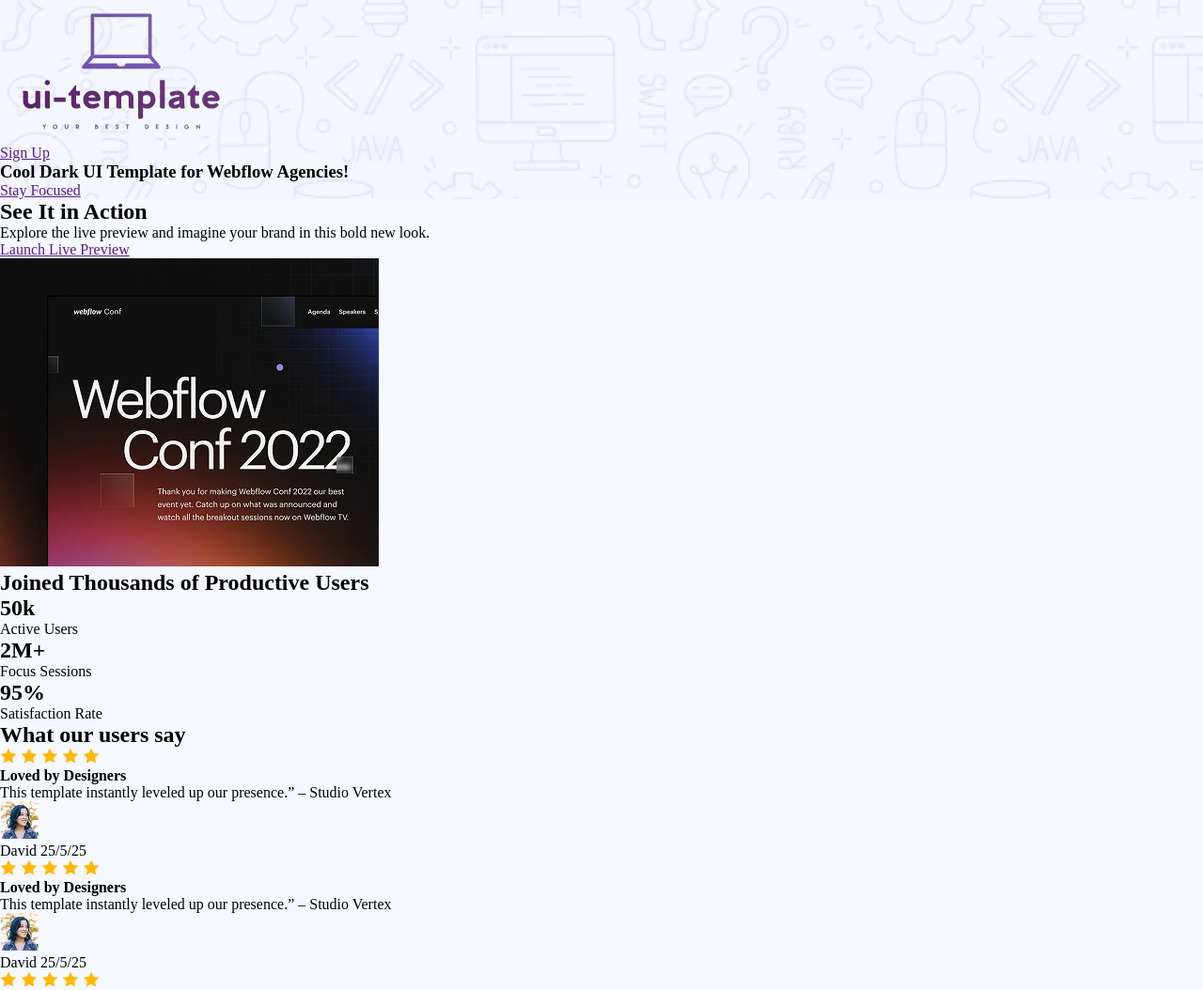
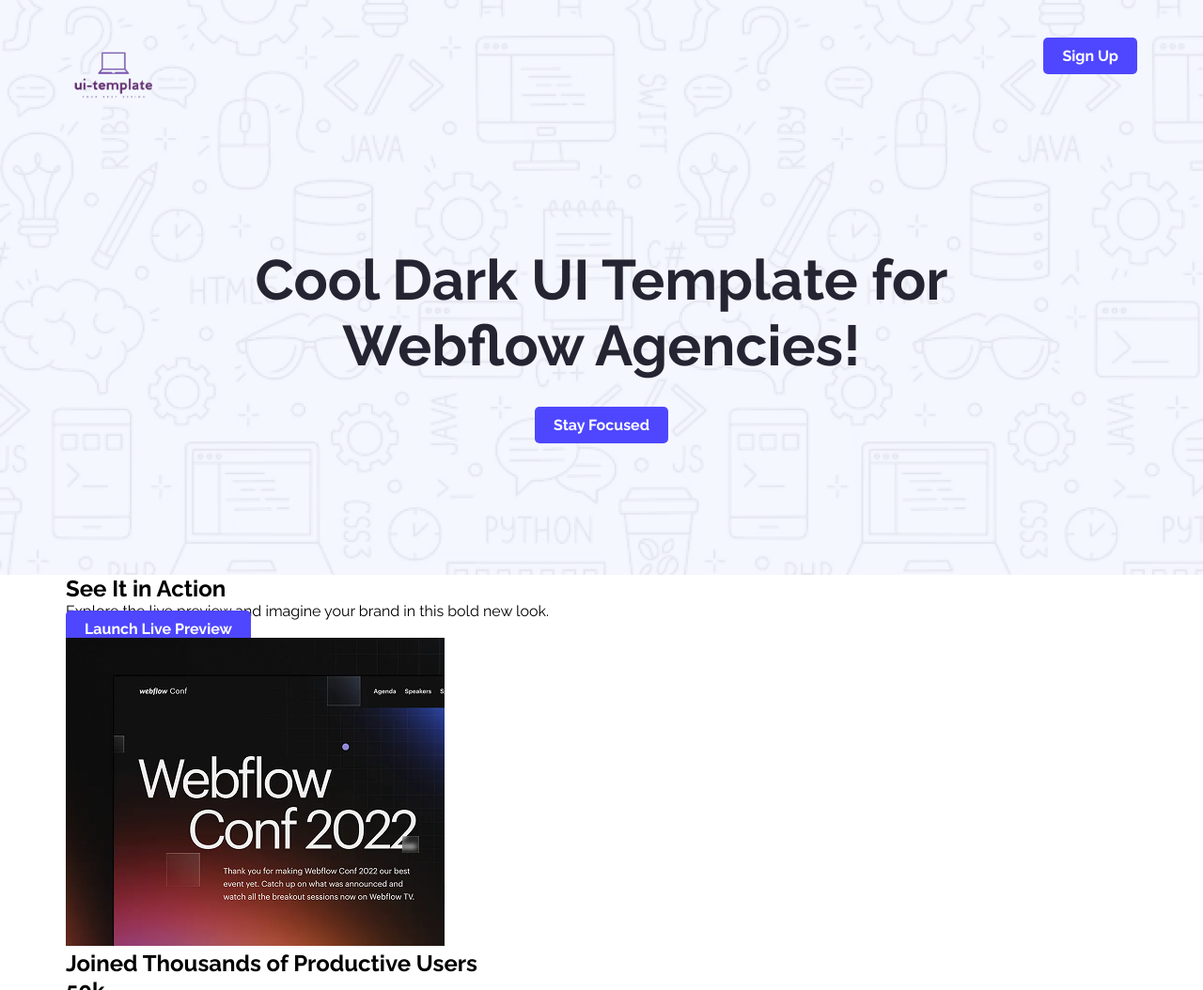
Before and after one commit to abdulmomin748/ui-template-01, a plain HTML site: page index.html in a window 1280 px wide. Shown: the top 1054 px of the page at 94% size. Drawn offline with Linux system fonts and the light colour scheme.

Commit message:
header banner section design complete

```diff
--- a/index.html
+++ b/index.html
@@ -7,7 +7,7 @@
     <link rel="stylesheet" href="style.css">
 </head>
 <body>
-    <section class="top-cntlr" style="background-image: url(assets/Hero-bg.png);">
+        <section class="top-cntlr" style="background-image: url(assets/Hero-bg.png);">
         <header>
             <div class="logo">
                 <a href="">
@@ -20,12 +20,12 @@
         </header>
         <section class="banner-sec">
             <div class="banner-cntlr">
-                <h1>Cool Dark UI Template for Webflow Agencies!</h1>
+                <h1>Cool Dark UI Template for<br> Webflow Agencies!</h1>
                 <a href="" class="cmn-btn">Stay Focused</a>
             </div>
         </section>
     </section>
-    <seciton class="action-sec">
+    <section class="action-sec">
         <div class="action-sec-cntlr">
             <div class="action-left">
                 <h2>See It in Action</h2>
@@ -36,7 +36,7 @@
                 <img src="assets/wc-mini.png" alt="">
             </div>
         </div>
-    </seciton>
+    </section>
     <section class="productive-sec">
         <h2 class="pro-sec-title">Joined Thousands of Productive Users</h2>
         <div class="productiv-sec-cntlr">
--- a/style.css
+++ b/style.css
@@ -3,7 +3,54 @@
     margin: 0;
     padding: 0;
     box-sizing: border-box;
+    text-decoration: none;
 }
 body{
-    background:  rgb(245, 248, 255);
+    font-family: "Raleway", sans-serif;
+
 }
+.cmn-btn{
+    background-color: rgb(78, 71, 255);
+    font-weight: 700;
+    font-size: 16px;
+    color: white;
+    padding: 10px 20px;
+    border-radius: 5px;
+}
+.cmn-btn:hover{
+    background-color: rgb(58, 51, 204);
+    transition: 0.3s;
+}
+
+
+section,header{
+    width: 1140px;
+    margin: 0 auto;
+}
+.top-cntlr{
+    width: 100%;
+}
+header{
+    padding: 50px 0;
+    display: flex;
+    justify-content: space-between;
+    padding-bottom: 150px;
+}
+.logo a{
+    width: 100px;
+    display: inline-block;
+}
+.logo img{
+    width: 100%;
+}
+
+.banner-sec{
+    padding-bottom: 150px;
+    text-align: center;
+}
+.banner-cntlr h1{
+    color: rgb(37, 36, 50);
+    font-size: 60px;
+    margin-bottom: 40px;
+
+}
```
